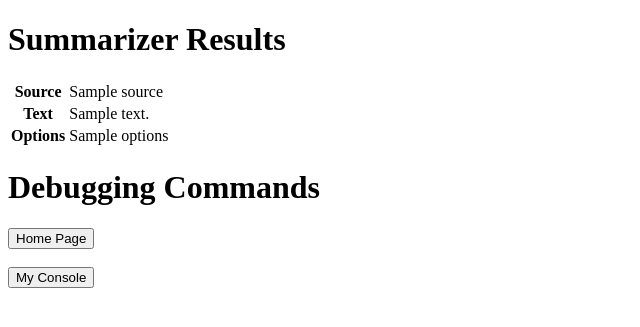
After one commit to iffy-pi/chat-berta, a Flask app: template templates/summarizer_results.html in a window 1280 px wide. The commit adds this page. Shown: the top 327 px of the page, without its empty margins (0-640 px from the left). Run offline with Flask 2, Linux system fonts and the light colour scheme; the template is opened without the code that fills it: most values are stand-ins (such as "Sample title", 1, 10 or a date in 2020).

Commit message:
Implemented summarizer results page with saving transcript text

```diff
--- a/PushBulletFileServer.py
+++ b/PushBulletFileServer.py
@@ -501,7 +501,7 @@ class PushBulletFileServer():
 
         return 0
 
-    def upload_binary_to_path(self, server_file_path: str, binary_contents) -> int:
+    def upload_binary_to_path(self, server_file_path: str, binary_contents) -> str:
         '''
         Takes absolute file path using Linux addressing, e.g /path/to/file where / is the top most directory.
         `binary_contents` is the binary contents of the file to be uploaded
--- a/app.py
+++ b/app.py
@@ -34,8 +34,7 @@ pbfs = PushBulletFileServer(acc_token, server_name=(dev_svr if dev_svr is not No
 
 @app.route('/myConsole', methods=['GET', 'POST'])
 def route_console():
-    tc = session['tc']
-    return render_template('console.html', content=acc_token)
+    return render_template('console.html', content=gen_unique_tag())
 
 
 @app.route('/testPage', methods=['GET', 'POST'])
@@ -45,26 +44,6 @@ def route_console_2():
         # for key in request.form:
         #     st = '{},{}'.format(st, request.form[key])
         return render_template('console.html', content=str(request.form))
-
-
-# to download a file submitted to the server
-# you can use url_for('route_download_file', filename=<filename>) to get url for specific file
-@app.route('/uploads/<path:filepath>', methods=['GET', 'POST'])
-def route_download_file(filepath):
-    # Appending app path to upload folder path within app root folder
-    # Returning file from the pushbullet file server
-    pbfs_file_path = '/{}'.format(filepath)
-    file_content = pbfs.download_binary_from_path(pbfs_file_path)
-
-    if file_content is None:
-        return '{}\n{}'.format(pbfs_file_path, pbfs.get_file_index())
-
-    return send_file(
-        io.BytesIO(file_content),
-        download_name=filepath.split('/')[-1],
-        mimetype = mimetypes.MimeTypes().guess_type(filepath.split('/')[-1])[0],
-        as_attachment=True
-    )
 
 # page when the chat dialog (transcript or file) is submitted
 @app.route('/dialogSubmitted', methods=['POST', 'GET'])
@@ -94,6 +73,47 @@ def route_dialog_submitted():
     else:
         return render_template('console.html', content='Invalid, should not get here!')
 
+# submit chat transcript text
+@app.route('/ChatFile', methods=['POST', 'GET'])
+def route_chat_file():
+    return render_template('chat_file.html')
+
+# submit chat transcript text
+@app.route('/ChatTranscript', methods=['POST', 'GET'])
+def route_chat_transcript():
+    options = SUMMARIZER_OPTIONS
+    return render_template('chat_transcript.html', opts=options)
+
+# to download a file submitted to the server
+# you can use url_for('route_download_file', filename=<filename>) to get url for specific file
+@app.route('/uploads/<path:filepath>', methods=['GET', 'POST'])
+def route_download_file(filepath):
+    # Appending app path to upload folder path within app root folder
+    # Returning file from the pushbullet file server
+    pbfs_file_path = '/{}'.format(filepath)
+    file_content = pbfs.download_binary_from_path(pbfs_file_path)
+
+    if file_content is None:
+        return '{}\n{}'.format(pbfs_file_path, pbfs.get_file_index())
+
+    return send_file(
+        io.BytesIO(file_content),
+        download_name=filepath.split('/')[-1],
+        mimetype = mimetypes.MimeTypes().guess_type(filepath.split('/')[-1])[0],
+        as_attachment=True
+    )
+
+# receives parameters from the chat submitted page and calls the summarizer on it
+@app.route('/summarize/<source>/<tag>/<options>')
+def route_summarize(source, tag, options):
+    # get the text
+    text = get_source_text(pbfs, source, tag)
+
+    if text is None:
+        return render_template('console.html', content='No valid source found!, {}'.format(pbfs.get_file_index()))
+
+    return render_template('summarizer_results.html', source=source, text=text, options=options)
+
 @app.route('/chatSubmitted', methods=['POST', 'GET'])
 def route_chat_submitted():
     # handles the multiple submission sources as well as the submission options
@@ -108,40 +128,36 @@ def route_chat_submitted():
         # remove the summarizer opt tag
         summarizer_options = [ o.replace('summarizer_opt_', '') for o in summarizer_options ]
 
-
+        source = None
+        tag = None
         # check for the transcript file
         transcript_text = request.form.get('transcript_text')
         if transcript_text:
             # handle the transcript text
-            return render_template('console.html', content='The text: {}'.format(transcript_text))
+            # save the file
+            source = 'text'
+            res, tag = save_transcript_text(pbfs, transcript_text)
+
+            if res != 0:
+                return render_template('console.html', content='Error saving transcript!')
+
+        # check for the file in the request
+        elif 'chatfile' in request.files:
+            # save the chat file
+            source = 'file'
+            res, tag = save_uploaded_chat_file(pbfs, request.files['chatfile'])
+            if res != 0:
+                return render_template('console.html', content='Something went wrong saving the file! {}')
 
 
-        # check for the file in the request
-        if 'chatfile' in request.files:
-            res, filename = save_file_from_request(pbfs, request.files['chatfile'], pbfs_file_path='/submitted_chat.txt')
-
-            if res != 0:
-                return render_template('console.html', content='Something went wrong saving the file!')
-
-            return render_template('console.html', content=f'Successfully uploaded file to {filename}')
+        if source is not None:
+            # we found something saved, so redirect to the summarizer page
+            return redirect( url_for('route_summarize', source=source, tag=tag, options=make_summarizer_opt_str(summarizer_options)))
 
         # nothing was found
         return render_template('console.html', content='No content was submitted!')
     else:
         return render_template('console.html', content='Invalid, should not get here!')
-
-
-# submit chat transcript text
-@app.route('/ChatFile', methods=['POST', 'GET'])
-def route_chat_file():
-    return render_template('chat_file.html')
-
-# submit chat transcript text
-@app.route('/ChatTranscript', methods=['POST', 'GET'])
-def route_chat_transcript():
-    options = SUMMARIZER_OPTIONS
-    return render_template('chat_transcript.html', opts=options)
-
 
 # submit a chat
 @app.route('/submitChat', methods=['POST', 'GET'])
--- a/appfuncs.py
+++ b/appfuncs.py
@@ -4,6 +4,7 @@ from config import ALLOWED_EXTENSIONS
 from PushBulletFileServer import *
 import time
 import os
+import hashlib
 
 class TestClass:
     def __init__(self, a, b):
@@ -18,25 +19,32 @@ SUMMARIZER_OPTIONS = [
     ('TreatAsMonologue', 'Treat transcript as monologue')
 ]
 
+UPLOADED_CHATS_DIR = '/submitted_chats'
+UPLOADED_TRANSCRIPTS_DIR = '/transcripts'
+
+def make_summarizer_opt_str(opt:list) -> str:
+    if len(opt) < 1: return 'NoOpts'
+    optstr = opt.pop(0)
+    for o in opt:
+        optstr += ',{}'.format(o)
+
+    return optstr
+
+def parse_summarizer_opt_str(optstr:str) -> list:
+    if optstr == 'NoOpts':
+        return []
+
+    return optstr.split(',')
+
+def gen_unique_tag():
+    ''' Generates a unique hashed tag based on the current unix time '''
+    return hashlib.md5( str(time.time()).encode() ).hexdigest()
+
 # checks if a file is allowed to be uploaded
 def allowed_file(filename):
     # allowed if not executable and is one of the allowed file extensions
     return '.' in filename and \
            filename.rsplit('.', 1)[1].lower() in ALLOWED_EXTENSIONS
-
-def get_file_path(app, filename):
-    # creates the filename for the file on the server, gotten from the upload folder
-    return os.path.join( app.config['UPLOAD_FOLDER'], filename)
-
-
-def save_dialog_transcript(app, transcript_text):
-    # save dialog transcript text to a temp file in the upload folder and return the filename
-    transcript_fname = os.path.join ( 'temp', 'transcript_{}.txt'.format( str(time.time()).replace('.','') ))
-    full_path = os.path.join( app.config['UPDATE_FOLDER'], transcript_fname)
-
-    # make the relevant directories
-    os.makedirs(os.path.split(full_path)[0], exist_ok=True)
-    # save the file
 
 def save_file_from_request(pbfs:PushBulletFileServer, request_file, pbfs_file_path: str =None):
     # If the user does not select a file, the browser submits an
@@ -56,3 +64,45 @@ def save_file_from_request(pbfs:PushBulletFileServer, request_file, pbfs_file_pa
     pbfs_file_path  = pbfs.upload_binary_to_path(pbfs_file_path, file.read())
     res = 1 if pbfs_file_path is None else 0
     return ( res, pbfs_file_path )
+
+
+def save_uploaded_chat_file(pbfs:PushBulletFileServer, request_file ):
+    # saves the uploaded chat file and returns the file name for the
+    file_tag = gen_unique_tag()
+    pbfs_file_path = '{}/{}.txt'.format(UPLOADED_CHATS_DIR,file_tag)
+
+    # save the file
+    res, _ = save_file_from_request(pbfs, request_file, pbfs_file_path=pbfs_file_path)
+
+    return ( res, file_tag )
+
+def save_transcript_text(pbfs:PushBulletFileServer, transcript_text:str ):
+    file_tag = gen_unique_tag()
+    pbfs_file_path = '{}/{}.txt'.format(UPLOADED_TRANSCRIPTS_DIR,file_tag)
+
+    # save the text to file
+    fpath = pbfs.upload_binary_to_path(pbfs_file_path, transcript_text.encode())
+    res = 1 if fpath is None else 0
+
+    return ( res, file_tag )
+
+def get_text_for_file(pbfs:PushBulletFileServer, pbfs_file_path:str ):
+    ''' Returns text in an uploaded text file '''
+    contents = pbfs.download_binary_from_path(pbfs_file_path)
+
+    if contents is None:
+        return None
+
+    return contents.decode('utf-8')
+
+def get_source_text(pbfs:PushBulletFileServer, source:str, tag:str) -> str:
+    # gets the text in the file uploaded to the tag
+    possible_source_dirs = {
+        'text': UPLOADED_TRANSCRIPTS_DIR,
+        'file': UPLOADED_CHATS_DIR
+    }
+
+    if source not in possible_source_dirs.keys():
+        raise Exception('Unknown source: {}'.format(source))
+
+    return get_text_for_file(pbfs, '{}/{}.txt'.format(possible_source_dirs[source], tag))
--- /dev/null
+++ b/templates/summarizer_results.html
@@ -0,0 +1,27 @@
+{% extends 'base.html' %}
+
+{% block head %}
+<title>Summarizer Results Page</title>
+{% endblock %}
+
+{% block body %}
+<h1>Summarizer Results</h1>
+<div>
+    <table>
+        <tr>
+            <th>Source</th>
+            <td>{{ source }}</td>
+        </tr>
+
+        <tr>
+            <th>Text</th>
+            <td>{{ text }}</td>
+        </tr>
+
+        <tr>
+            <th>Options</th>
+            <td>{{ options }}</td>
+        </tr>
+    </table>
+</div>
+{% endblock %}
```
Also changed, not shown: templates/index.html (+0 -7 lines).
